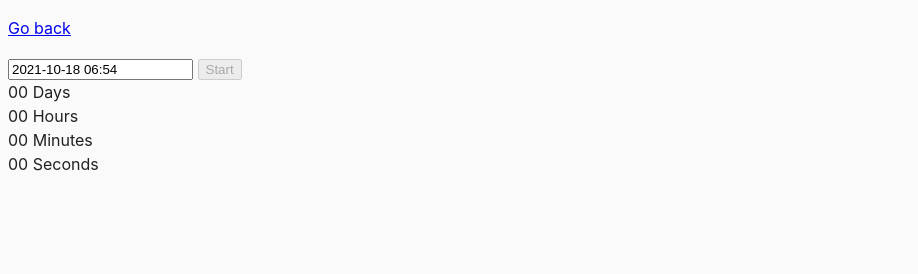
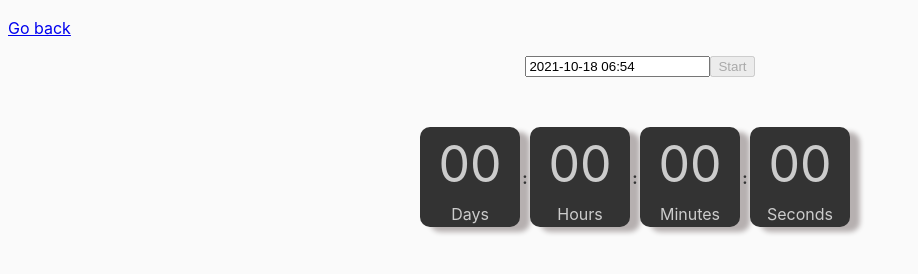
Before and after one commit to LenaMazurenko/goit-js-hw-09, a website built with Parcel: page src/02-timer.html in a window 1280 px wide. Shown: the whole page, without its empty margins (0-918 px from the left). Built offline with nearby package versions, Linux system fonts and the light colour scheme.

Commit message:
add css to task-02

```diff
--- a/src/02-timer.html
+++ b/src/02-timer.html
@@ -9,8 +9,10 @@
   <body>
     <p><a href="index.html">Go back</a></p>
 
-    <input type="text" id="datetime-picker" />
-    <button type="button" data-start>Start</button>
+    <div class="calendar">
+      <input type="text" id="datetime-picker" />
+      <button type="button" data-start>Start</button>
+    </div>
 
     <div class="timer">
       <div class="field">
--- a/src/css/common.css
+++ b/src/css/common.css
@@ -3,8 +3,8 @@
 }
 
 body {
-  font-family: -apple-system, BlinkMacSystemFont, 'Segoe UI', Roboto,
-    Oxygen-Sans, Ubuntu, Cantarell, 'Helvetica Neue', sans-serif;
+  font-family: -apple-system, BlinkMacSystemFont, 'Segoe UI', Roboto, Oxygen-Sans, Ubuntu, Cantarell,
+    'Helvetica Neue', sans-serif;
   -webkit-font-smoothing: antialiased;
   -moz-osx-font-smoothing: grayscale;
   background-color: #fafafa;
@@ -16,3 +16,38 @@ img {
   display: block;
   max-width: 100%;
 }
+.calendar {
+  display: flex;
+  flex-direction: row;
+  justify-content: center;
+}
+
+.timer {
+  margin-top: 50px;
+  display: flex;
+  flex-direction: row;
+  justify-content: center;
+  color: #cccccc;
+}
+.field {
+  display: flex;
+  flex-direction: column;
+  align-items: center;
+  width: 100px;
+  height: 100px;
+  background-color: #333333;
+  border-radius: 10px;
+  margin-right: 10px;
+  box-shadow: 10px 5px 5px rgb(182, 176, 176);
+}
+.value {
+  font-size: 50px;
+}
+.field:not(:last-child)::after {
+  display: block;
+  content: ':';
+  margin-top: -60px;
+  margin-right: -110px;
+  font-weight: bold;
+  color: #333333;
+}
```
Also changed, not shown: top-5-javascript-i-jquery-plaginov-obratnogo_4_1.png (added).
